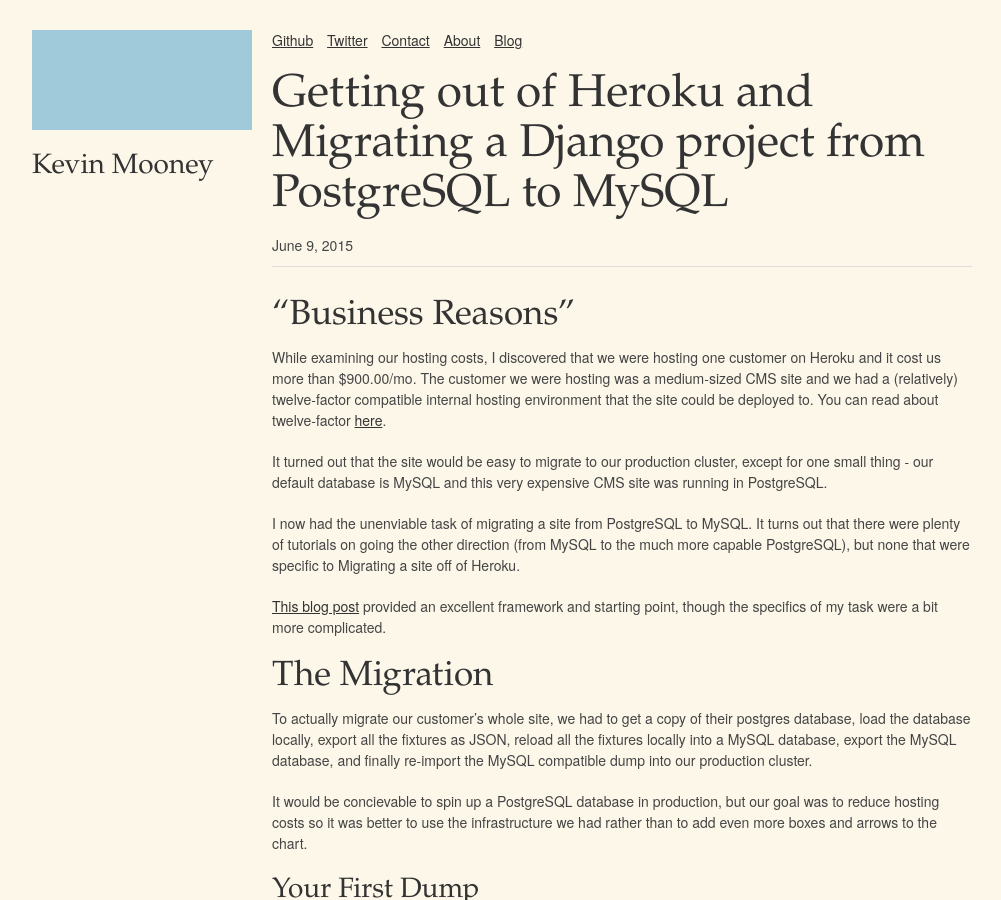
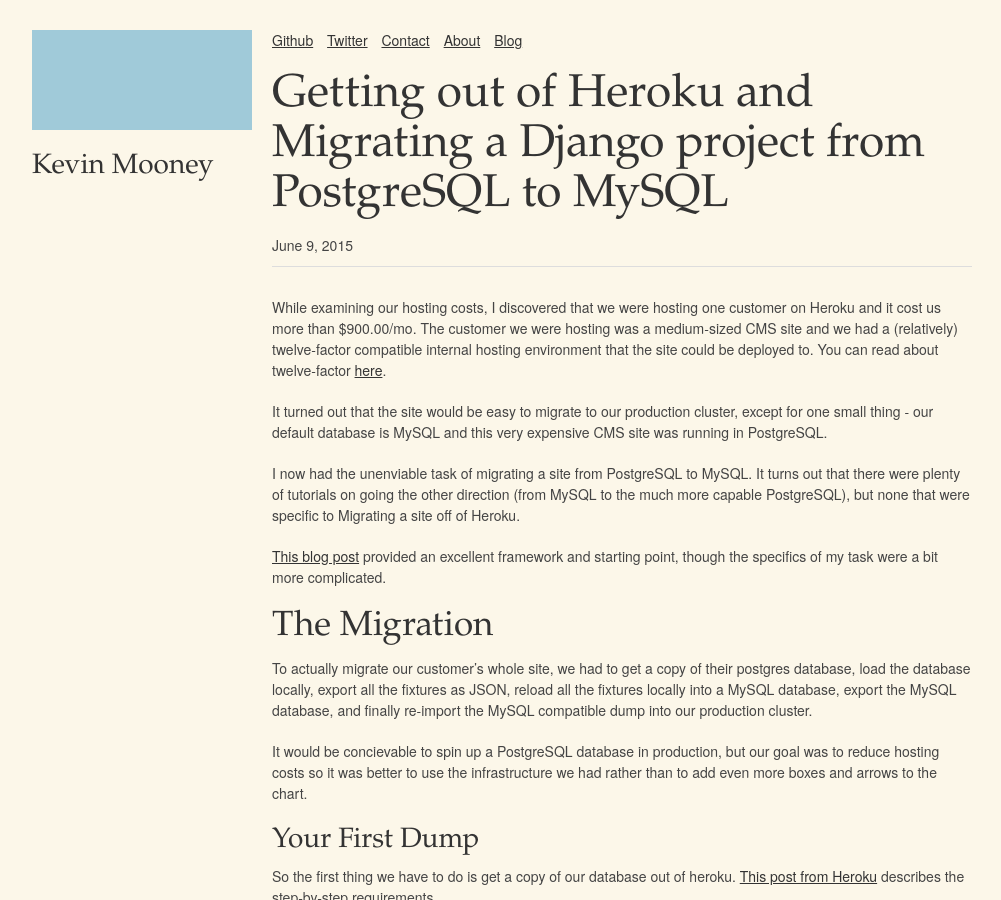
Before and after one commit to kmooney/kmooney.github.io, a Jekyll site: the page built from _posts/2015-06-09-django-mysql-postgres.markdown, in a window 1280 px wide and 900 px high. Shown: the whole window, without its empty margins (138-1139 px from the left). Built offline with Jekyll 4.4.1, drawn with Linux system fonts in a browser that asks for light colours; nearby versions of some CDN libraries; Markdown is read by kramdown in place of the engine named in the settings.

Commit message:
Removed h1

```diff
--- a/_posts/2015-06-09-django-mysql-postgres.markdown
+++ b/_posts/2015-06-09-django-mysql-postgres.markdown
@@ -5,8 +5,6 @@
 categories: django, heroku
 showcomments: false
 ---
-
-## "Business Reasons"
 
 While examining our hosting costs, I discovered that we were hosting one customer on Heroku and it cost us more than $900.00/mo.  The customer we were hosting was a medium-sized CMS site and we had a (relatively) twelve-factor compatible internal hosting environment that the site could be deployed to.  You can read about twelve-factor [here](http://12factor.net/).
 
```
